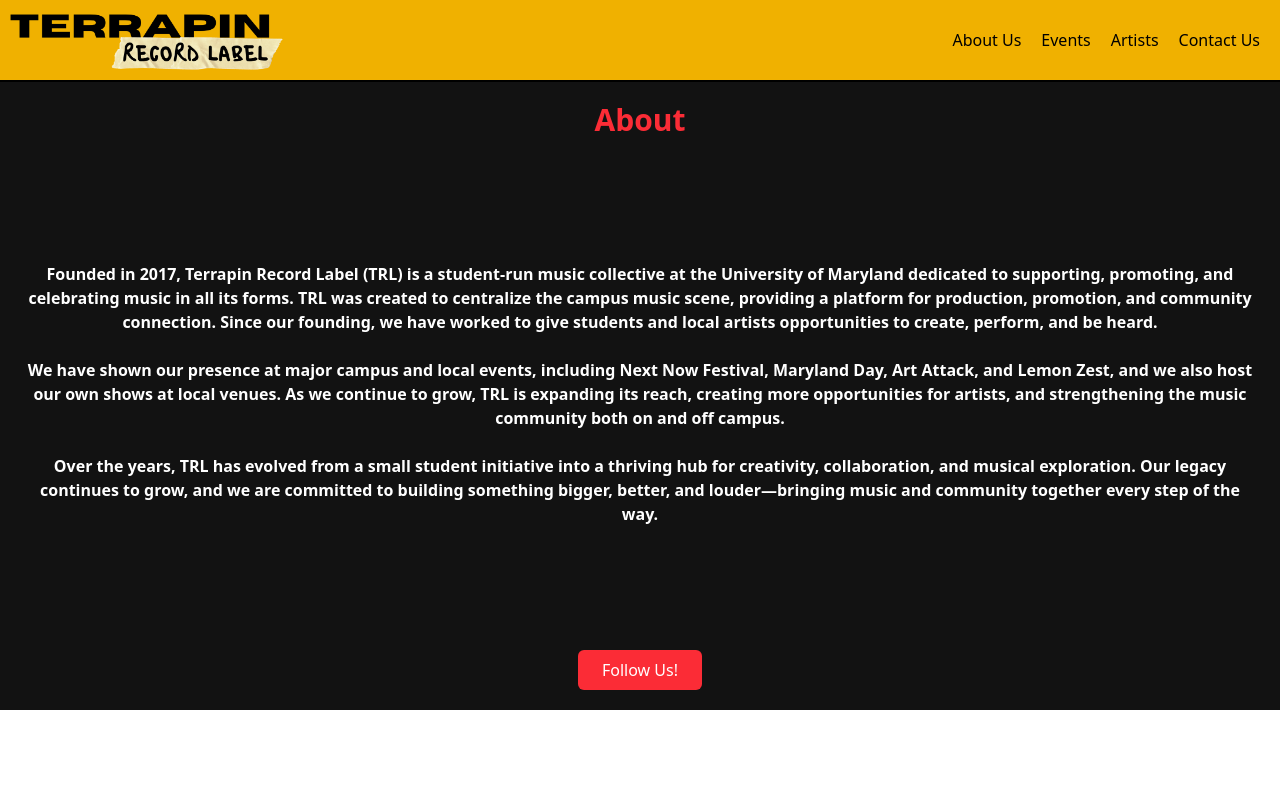
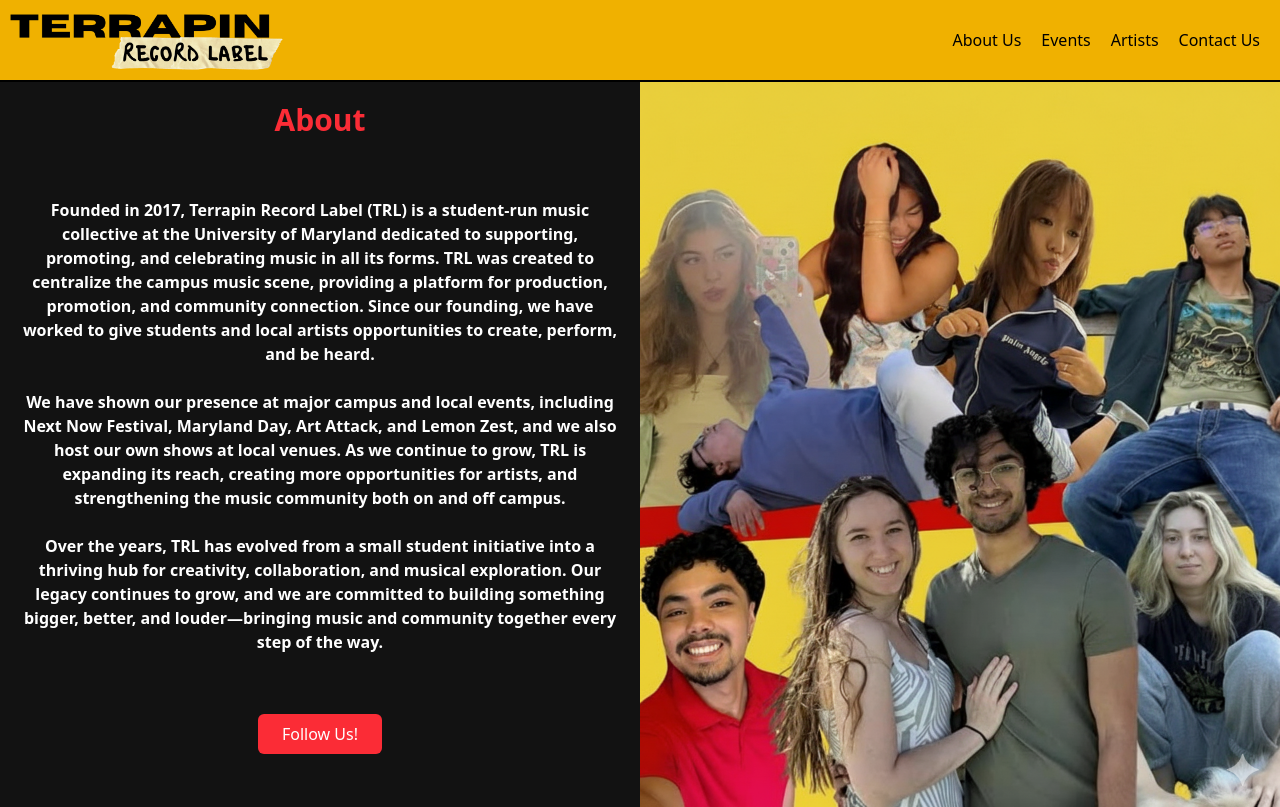
Before and after one commit to rishabhchheda01/trlWebsite, a React (Vite) app: page /about in a window 1280 px wide. Built offline with nearby package versions, Linux system fonts and the light colour scheme.

Commit message:
updated about page

```diff
--- a/Pages/About.jsx
+++ b/Pages/About.jsx
@@ -5,7 +5,11 @@
     return(
         <>
             <Navigation menuItems={ menu_items } />
-            <div className="flex flex-col p-5 bg-[#121212]">
+            <div className="bg-[#121212] flex flex-row-reverse">
+                <div className="w-1/2 flex items-center justify-center">
+                    <img src = "../Images/About_Image.png" className="max-w-full max-h-full object-contain"></img>
+                </div>
+                <div className="w-1/2 flex flex-col p-5">
                     <h1 className="text-red-500 text-3xl font-bold text-center mb-[10%]">About</h1>
                     <div className="mb-[10%] text-white text-center">
                         <p className="font-bold">Founded in 2017, Terrapin Record Label (TRL) is a student-run music collective at the University of Maryland dedicated to supporting, promoting, and celebrating music in all its forms. TRL was created to centralize the campus music scene, providing a platform for production, promotion, and community connection. Since our founding, we have worked to give students and local artists opportunities to create, perform, and be heard.</p>
@@ -16,6 +20,7 @@
                     </div>
                     <button className="bg-red-500 text-white px-6 py-2 rounded-md self-center hover:bg-red-600 transition"><a target="_blank" href = "https://www.instagram.com/terrapinrecordlabel/">Follow Us!</a></button>
                 </div>
+            </div>
 
 
         </>
```
Also changed, not shown: Images/About_Image.png (added). Lines whose indentation alone changed are shown as unchanged.
